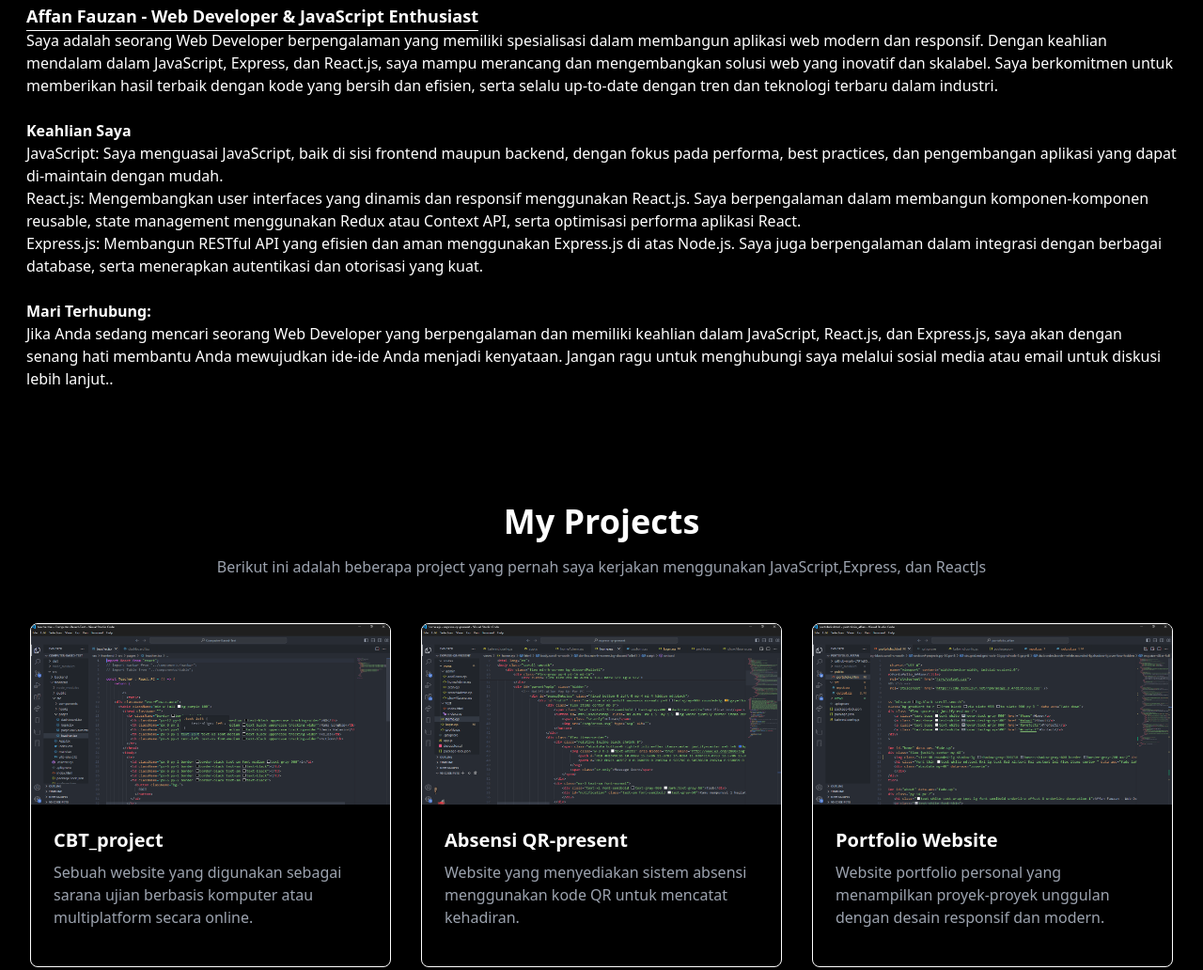
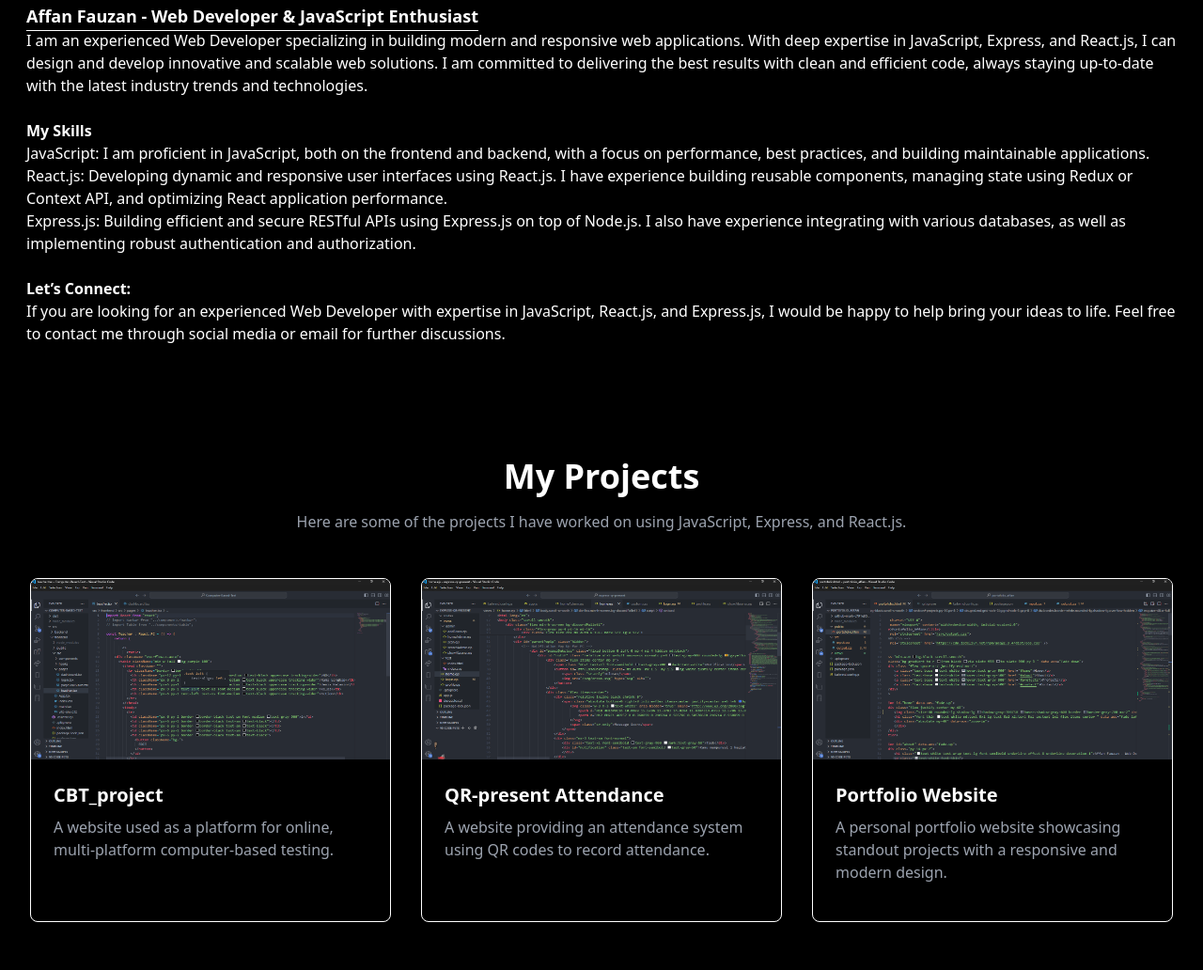
Before and after one commit to vannWithF/portfolio_avann, a website: page index.html in a window 1280 px wide. Shown: the part 677-1709 px from the top of the page at 94% size. Drawn offline with nearby package versions, Linux system fonts and the light colour scheme; files that its build step writes are made by us from their sources.

Commit message:
change languange

```diff
--- a/index.html
+++ b/index.html
@@ -31,24 +31,23 @@
     <div class="py-14 px-7">
         <h1 class="text-white text-wrap text-lg font-semibold underline-offset-8 underline decoration-1">Affan Fauzan - Web Developer & JavaScript Enthusiast</h1>
         <p class="text-white font-thin">
-                Saya adalah seorang Web Developer berpengalaman yang memiliki spesialisasi dalam membangun aplikasi web modern dan responsif. Dengan keahlian mendalam dalam JavaScript, Express, dan React.js, saya mampu merancang dan mengembangkan solusi web yang inovatif dan skalabel. Saya berkomitmen untuk memberikan hasil terbaik dengan kode yang bersih dan efisien, serta selalu up-to-date dengan tren dan teknologi terbaru dalam industri.
+            I am an experienced Web Developer specializing in building modern and responsive web applications. With deep expertise in JavaScript, Express, and React.js, I can design and develop innovative and scalable web solutions. I am committed to delivering the best results with clean and efficient code, always staying up-to-date with the latest industry trends and technologies.
+            <br><br>
+            <span>
+                <h1 class="font-semibold text-white" data-aos="fade-right">My Skills</h1>
+                <p class="text-white font-thin">
+                    JavaScript: I am proficient in JavaScript, both on the frontend and backend, with a focus on performance, best practices, and building maintainable applications.
                     <br>
+                    React.js: Developing dynamic and responsive user interfaces using React.js. I have experience building reusable components, managing state using Redux or Context API, and optimizing React application performance.
                     <br>
-                <span>
-                    <h1 class="font-semibold text-white" data-aos="fade-right">Keahlian Saya</h1>
-                    <p class="text-white font-thin">
-                        JavaScript: Saya menguasai JavaScript, baik di sisi frontend maupun backend, dengan fokus pada performa, best practices, dan pengembangan aplikasi yang dapat di-maintain dengan mudah.
-                        <br>
-                        React.js: Mengembangkan user interfaces yang dinamis dan responsif menggunakan React.js. Saya berpengalaman dalam membangun komponen-komponen reusable, state management menggunakan Redux atau Context API, serta optimisasi performa aplikasi React.
-                        <br>
-                        Express.js: Membangun RESTful API yang efisien dan aman menggunakan Express.js di atas Node.js. Saya juga berpengalaman dalam integrasi dengan berbagai database, serta menerapkan autentikasi dan otorisasi yang kuat.
+                    Express.js: Building efficient and secure RESTful APIs using Express.js on top of Node.js. I also have experience integrating with various databases, as well as implementing robust authentication and authorization.
                 </p>
             </span>
             <br>
             <span>
-                    <h1 class="text-white font-semibold" data-aos="fade-left">Mari Terhubung:</h1>
+                <h1 class="text-white font-semibold" data-aos="fade-left">Let’s Connect:</h1>
                 <p class="text-white font-thin">
-                        Jika Anda sedang mencari seorang Web Developer yang berpengalaman dan memiliki keahlian dalam JavaScript, React.js, dan Express.js, saya akan dengan senang hati membantu Anda mewujudkan ide-ide Anda menjadi kenyataan. Jangan ragu untuk menghubungi saya melalui sosial media atau email untuk diskusi lebih lanjut..
+                    If you are looking for an experienced Web Developer with expertise in JavaScript, React.js, and Express.js, I would be happy to help bring your ideas to life. Feel free to contact me through social media or email for further discussions.
                 </p>
                 <!-- <div class="flex my-2" data-aos="fade-up">
                     <a href="https://github.com/vannWithF"><img class="size-8 mx-1" src="/github-mark-c791e9551fe4/github-mark/github-mark-white.png" alt="GitHub"></a>
@@ -63,7 +62,7 @@
     <div class="text-center mb-12">
         <h2 class="text-4xl font-bold text-white mb-4" data-aos="fade-up">My Projects</h2>
         <p class="text-gray-400" data-aos="fade-up" data-aos-delay="100">
-                Berikut ini adalah beberapa project yang pernah saya kerjakan menggunakan JavaScript,Express, dan ReactJs
+            Here are some of the projects I have worked on using JavaScript, Express, and React.js.
         </p>
     </div>
 
@@ -74,7 +73,7 @@
             <div class="p-6">
                 <h3 class="text-xl font-semibold text-white mb-2">CBT_project</h3>
                 <p class="text-gray-400 mb-4">
-                        Sebuah website yang digunakan sebagai sarana ujian berbasis komputer atau multiplatform secara online.
+                    A website used as a platform for online, multi-platform computer-based testing.
                 </p>
             </div>
         </div>
@@ -83,9 +82,9 @@
         <div class="border border-white rounded-lg shadow-lg overflow-hidden" data-aos="fade-up" data-aos-delay="300">
             <img class="size-48 w-full" src="/views/home.ejs - express-qr-present - Visual Studio Code 10_08_2024 21_48_46.png" alt="Project 2">
             <div class="p-6">
-                    <h3 class="text-xl font-semibold text-white mb-2">Absensi QR-present</h3>
+                <h3 class="text-xl font-semibold text-white mb-2">QR-present Attendance</h3>
                 <p class="text-gray-400 mb-4">
-                        Website yang menyediakan sistem absensi menggunakan kode QR untuk mencatat kehadiran.
+                    A website providing an attendance system using QR codes to record attendance.
                 </p>
             </div>
         </div>
@@ -96,7 +95,7 @@
             <div class="p-6">
                 <h3 class="text-xl font-semibold text-white mb-2">Portfolio Website</h3>
                 <p class="text-gray-400 mb-4">
-                        Website portfolio personal yang menampilkan proyek-proyek unggulan dengan desain responsif dan modern.
+                    A personal portfolio website showcasing standout projects with a responsive and modern design.
                 </p>
             </div>
         </div>
```
Lines whose indentation alone changed are shown as unchanged.
